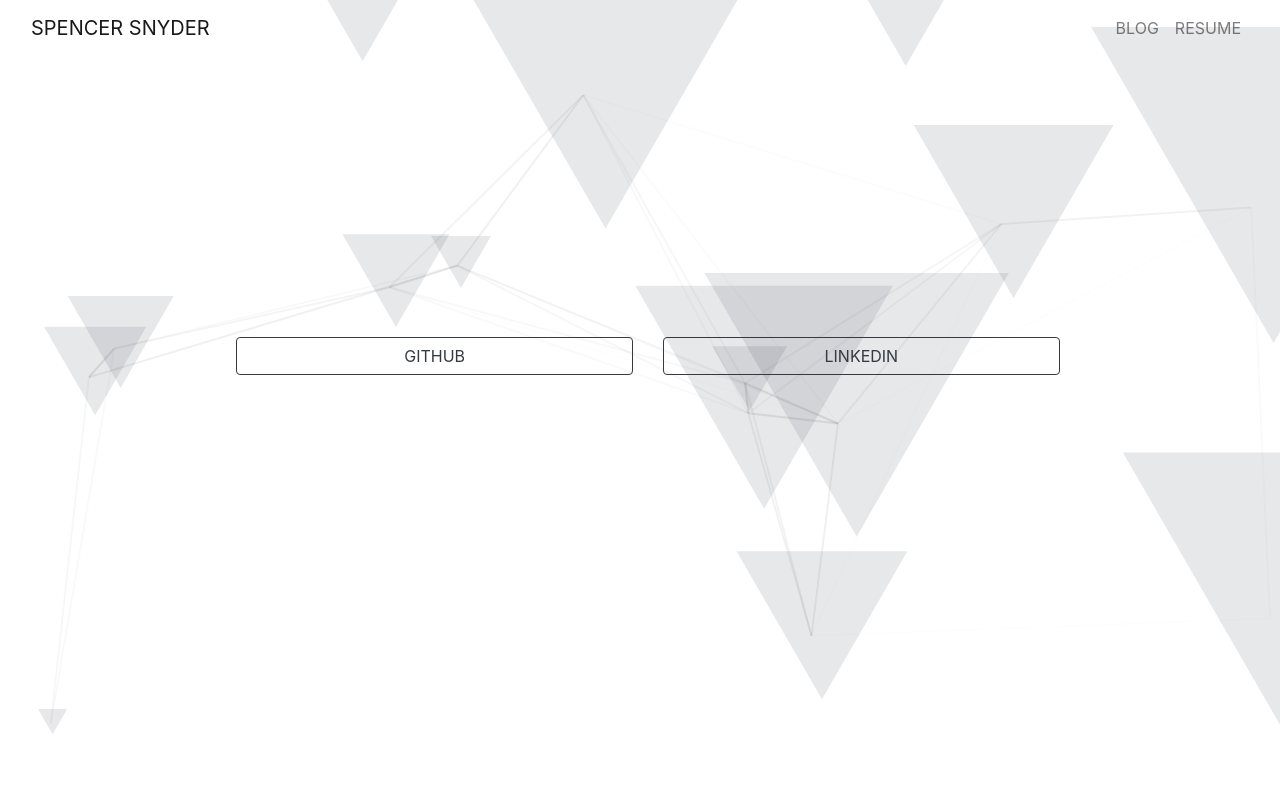
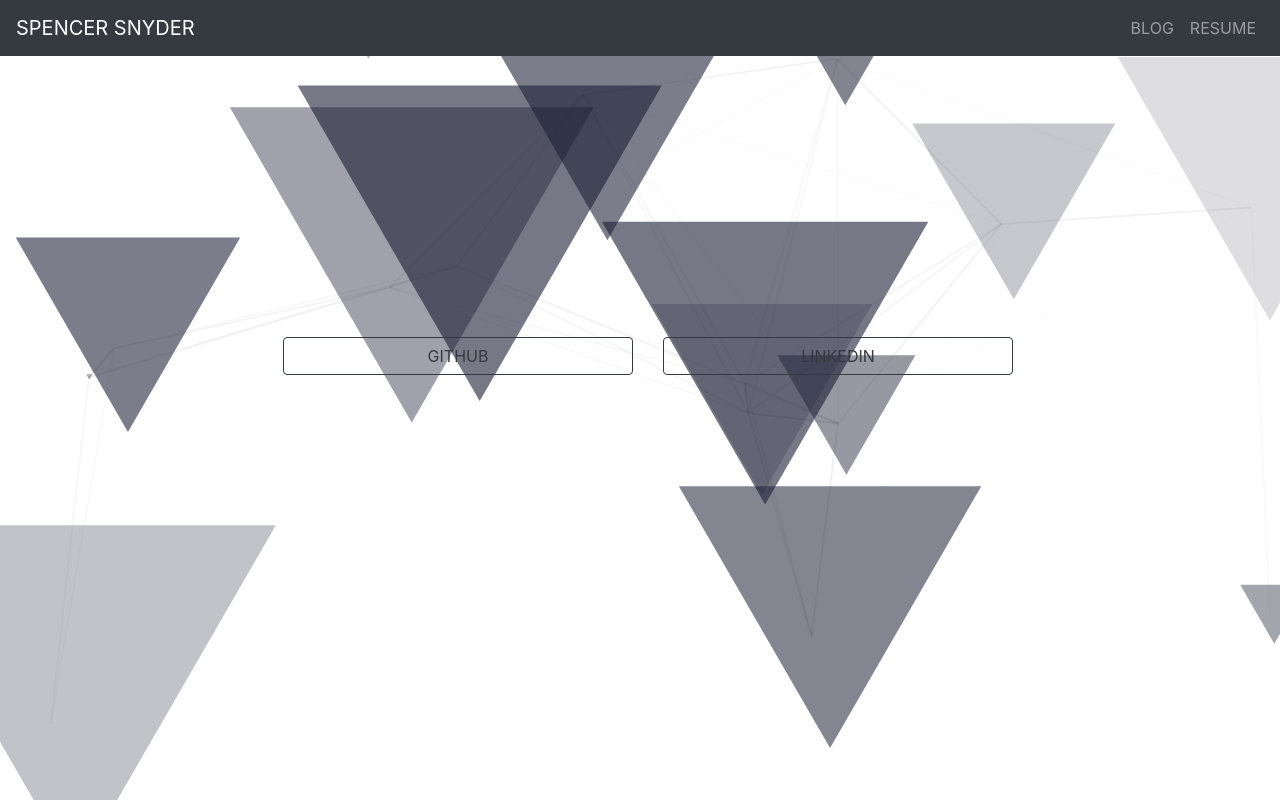
Before and after one commit to spence-s/spencersnyder.io, a Next.js app: page / in a window 1280 px wide. Built offline with nearby package versions, Linux system fonts and the light colour scheme.

Commit message:
feat: initial blog integration

```diff
--- a/components/Layout.js
+++ b/components/Layout.js
@@ -3,22 +3,40 @@ import Navbar from 'react-bootstrap/Navbar';
 import Nav from 'react-bootstrap/Nav';
 import Particles from 'react-tsparticles';
 import { options } from '../config/particles';
+import Link from 'next/link';
+import { motion } from 'framer-motion';
 
 export const Layout = ({ children }) => (
   <>
     <Particles id='tsparticles' className='particle-bg' options={options} />
-    <Container fluid>
-      <Navbar bg='transparent' expand='xl'>
-        <Navbar.Brand href='#home'>SPENCER SNYDER</Navbar.Brand>
+    <Navbar bg='dark' variant='dark' expand='lg'>
+      <Link passHref href='/'>
+        <Navbar.Brand>SPENCER SNYDER</Navbar.Brand>
+      </Link>
       <Navbar.Toggle aria-controls='basic-navbar-nav' />
       <Navbar.Collapse id='basic-navbar-nav' className='justify-content-end'>
         <Nav>
-            <Nav.Link href='#blog'>BLOG</Nav.Link>
-            <Nav.Link href='#resume'>RESUME</Nav.Link>
+          <Link passHref href='/blog'>
+            <Nav.Link>BLOG</Nav.Link>
+          </Link>
+          <Link passHref href='/resume'>
+            <Nav.Link>RESUME</Nav.Link>
+          </Link>
         </Nav>
       </Navbar.Collapse>
     </Navbar>
-      {children}
-    </Container>
+    <motion.div
+      initial='pageInitial'
+      animate='pageAnimate'
+      variants={{
+        pageInitial: {
+          opacity: 0
+        },
+        pageAnimate: {
+          opacity: 1
+        }
+      }}>
+      <Container>{children}</Container>
+    </motion.div>
   </>
 );
--- a/config/particles.js
+++ b/config/particles.js
@@ -9,7 +9,7 @@ export const options = {
       image: { src: 'img/github.svg', width: 100, height: 100 }
     },
     opacity: {
-      value: 0.1,
+      value: 0.6,
       random: true,
       anim: { enable: false, speed: 0, opacity_min: 0.1, sync: false }
     },
--- a/package.json
+++ b/package.json
@@ -9,8 +9,10 @@
     "deploy": "pm2 deploy ecosystem.config.js production"
   },
   "dependencies": {
+    "@tryghost/content-api": "^1.4.7",
     "bootstrap": "^4.5.3",
-    "next": "9.5.5",
+    "framer-motion": "^2.9.4",
+    "next": "10.0.0",
     "react": "17.0.1",
     "react-bootstrap": "^1.4.0",
     "react-dom": "17.0.1",
--- a/styles/custom.scss
+++ b/styles/custom.scss
@@ -1,4 +1,4 @@
-@import "../node_modules/bootstrap/scss/bootstrap";
+@import '../node_modules/bootstrap/scss/bootstrap';
 
 .particle-bg {
   position: absolute;
@@ -9,6 +9,18 @@
   z-index: -100;
 }
 
-.vh-75{
+.h-35 {
+  height: 35% !important;
+}
+
+.vh-75 {
   height: 75vh !important;
 }
+
+.position-absolute,
+.position-relative {
+  &.rl-0 {
+    right: -5px;
+    left: -5px;
+  }
+}
```
Also changed, not shown: config/ghost-client.js (added, +10 -0 lines), pages/blog/[slug].js (added, +42 -0 lines), pages/blog/index.js (added, +31 -0 lines), 1 other file (tests, documents, lock files or other folders). Lines whose indentation alone changed are shown as unchanged.
